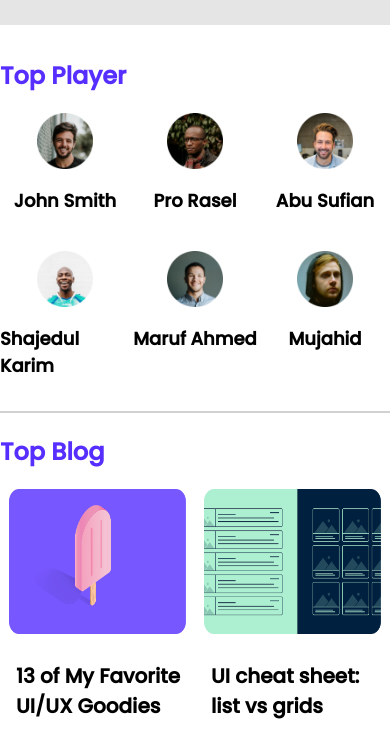
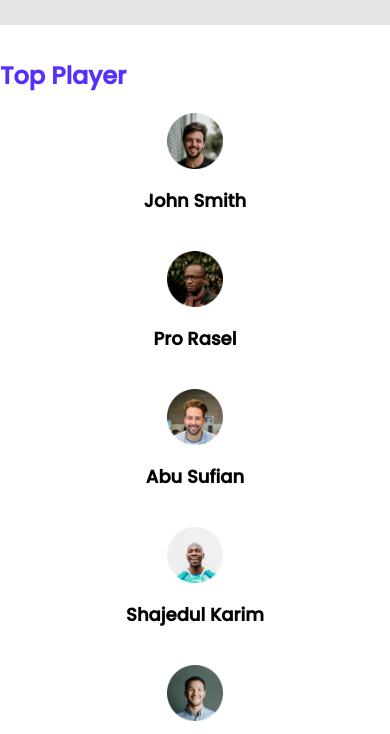
Before and after one commit to myb12/leader-board, a plain HTML site: page index.html in a window 390 px wide. Shown: the part 95-829 px from the top of the page. Drawn offline with Linux system fonts and the light colour scheme.

Commit message:
Update style.css

```diff
--- a/styles/style.css
+++ b/styles/style.css
@@ -232,7 +232,7 @@ top blog css
     .container{
         width: 100%;
     }
-    .players, .blogs,{
+    .players, .blogs{
         grid-template-columns: repeat(1,1fr);
     }
 
```
